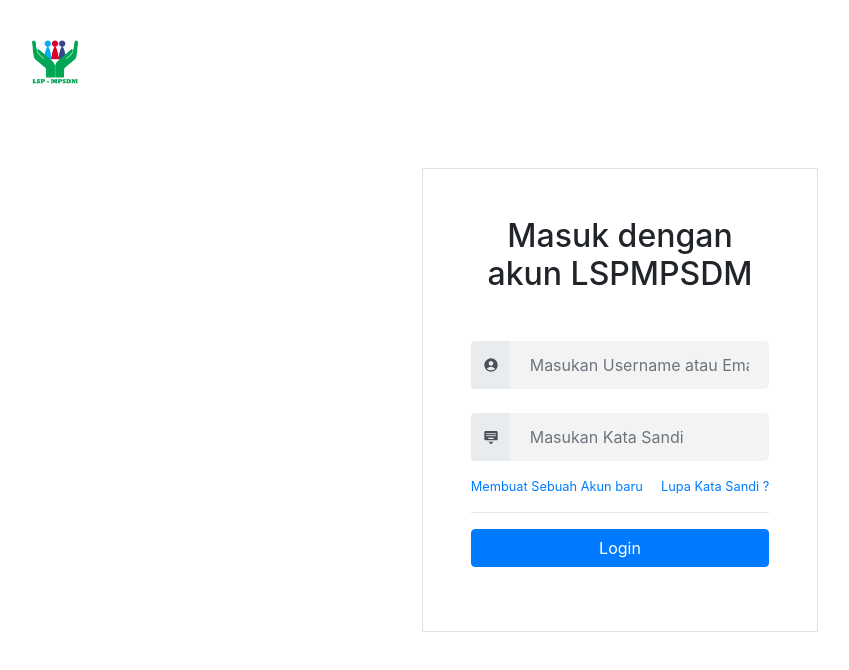
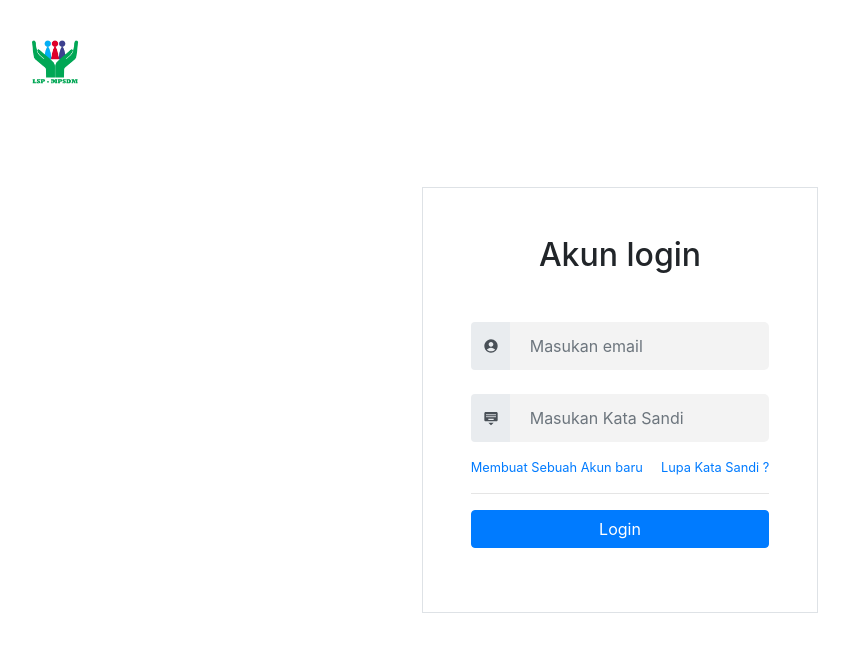
Before and after one commit to Ujian-Online/ujian-online-reactjs, a React (Create React App) app: page /login in a window 1280 px wide. Shown: the top 670 px of the page, without its empty margins (20-869 px from the left). Built offline with nearby package versions, Linux system fonts and the light colour scheme.

Commit message:
fix typo

```diff
--- a/src/components/login/LoginForm.jsx
+++ b/src/components/login/LoginForm.jsx
@@ -61,7 +61,7 @@
     return (<>
 
         <form className="p-4 p-lg-5 border" onSubmit={onSubmit} >
-            <h2 className="text-center mb-4 mb-lg-5">Masuk dengan akun LSPMPSDM</h2>
+            <h2 className="text-center mb-4 mb-lg-5">Akun login</h2>
             <div className="form-group">
                 <InputGroup className="mb-2">
                     <InputGroup.Prepend>
@@ -73,7 +73,7 @@
                     className='py-4'
                     onChange={onChangeState('username')}
                     value={user.username}
-                    placeholder="Masukan Username atau Email" />
+                    placeholder="Masukan email" />
                 </InputGroup>
             </div>
             <div className="form-group mt-4">
```
